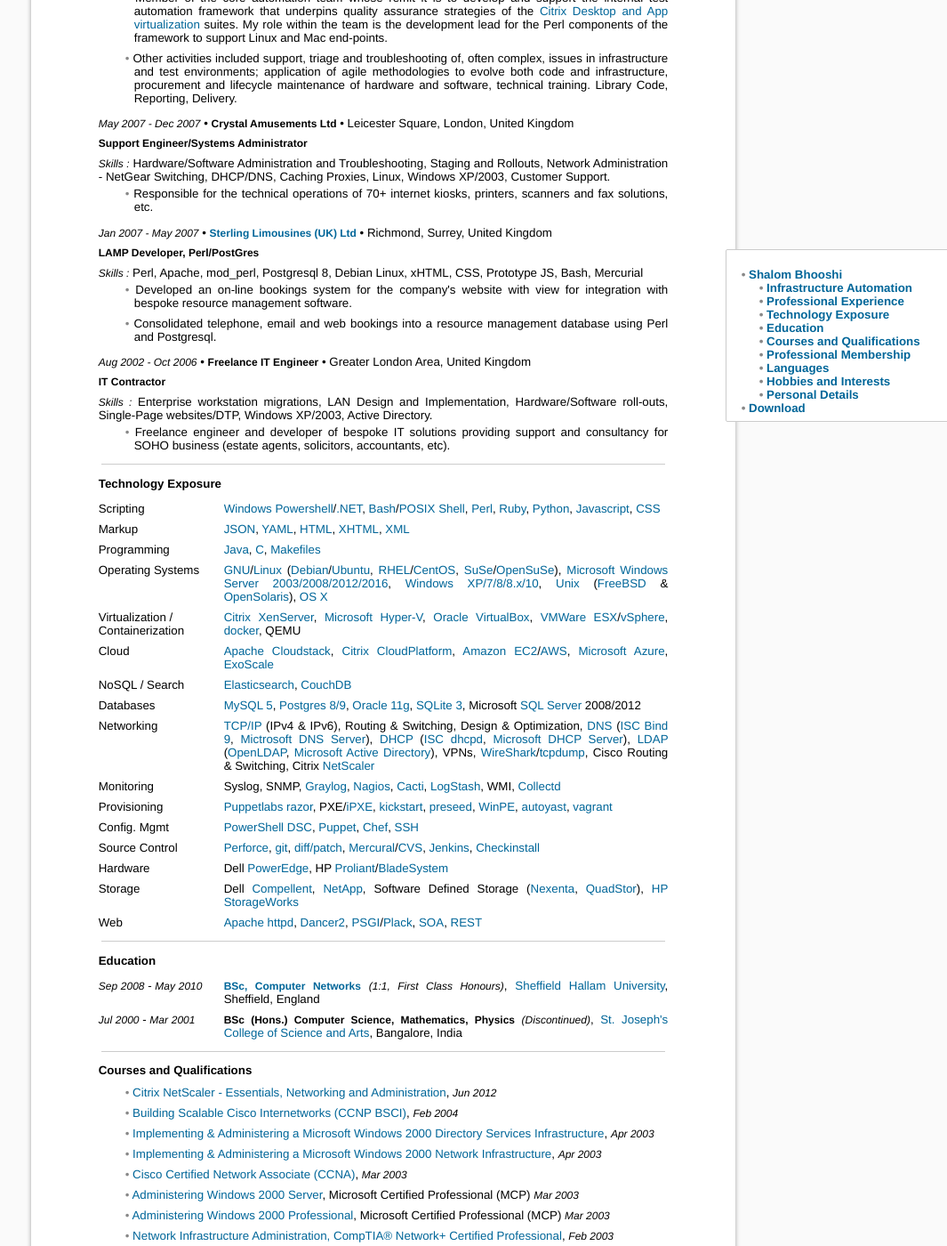
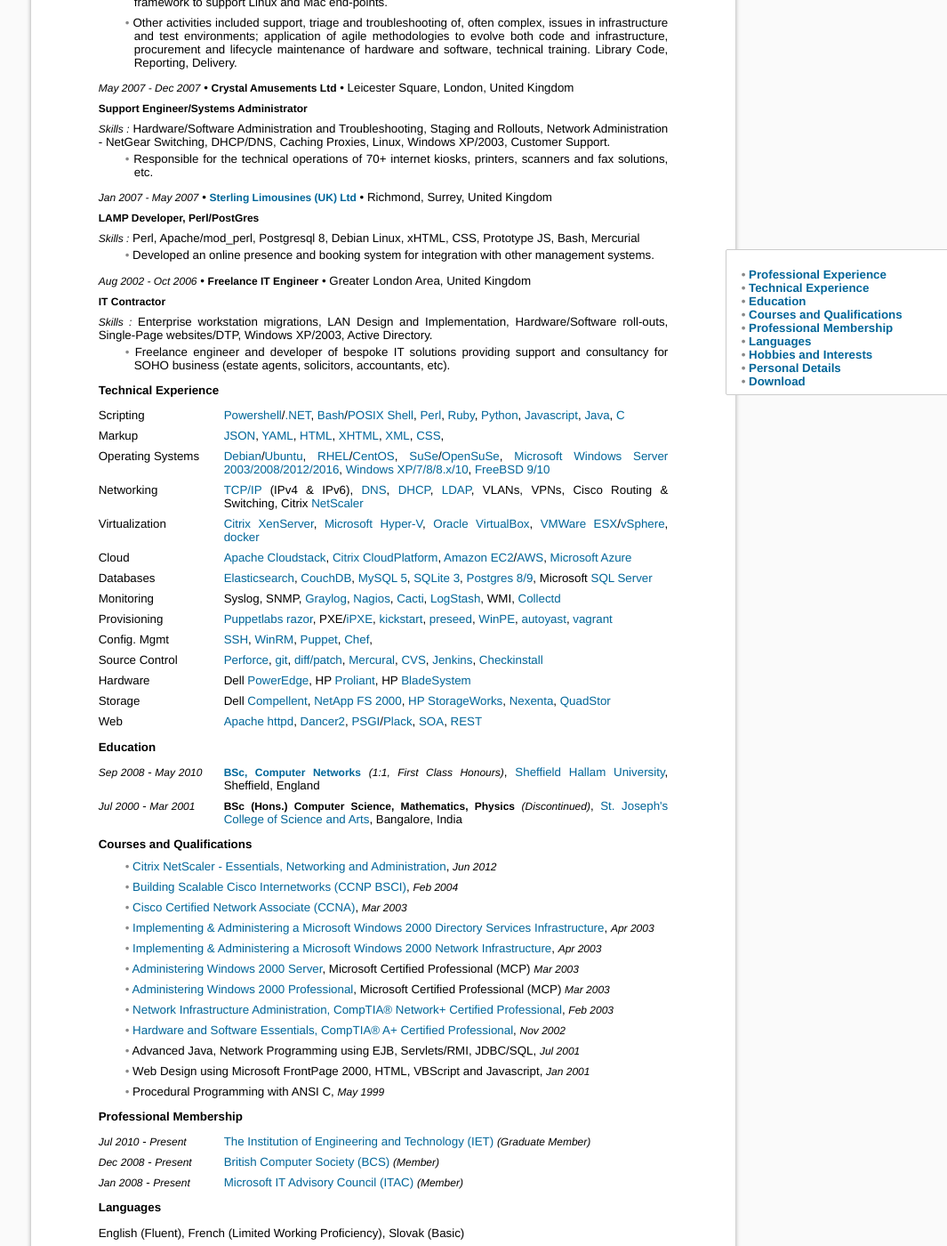
Before and after one commit to shalomb/shalomb, a Jekyll site: the page cv/cv.html, which Jekyll copies as it is, in a window 1280 px wide and 1400 px high, scrolled down 707 px. Shown: the whole window at 89% size, without its empty margins (209-1274 px from the left). Built offline with Jekyll 4.4.1, drawn with Linux system fonts in a browser that asks for light colours; some of the changed text lies outside the part shown.

Commit message:
'Commit 1445006069'

```diff
--- a/cv/cv.html
+++ b/cv/cv.html
@@ -1,53 +1,42 @@
-<!DOCTYPE html PUBLIC "-//W3C//DTD XHTML 1.0 Transitional//EN" "http://www.w3.org/TR/xhtml1/DTD/xhtml1-transitional.dtd">
-<html xmlns="http://www.w3.org/1999/xhtml">
+<!DOCTYPE html>
+<html>
 <head>
-  <meta http-equiv="Content-Type" content="text/html; charset=utf-8" />
-  <meta http-equiv="Content-Style-Type" content="text/css" />
-  <meta name="generator" content="pandoc" />
-  <title></title>
+  <meta charset="utf-8">
+  <meta name="generator" content="pandoc">
+  <meta name="viewport" content="width=device-width, initial-scale=1.0, user-scalable=yes">
+  <meta name="author" content="l: uk.linkedin.com/in/shalombhooshi">
+  <title>Shalom Bhooshi</title>
   <style type="text/css">code{white-space: pre;}</style>
-  <link rel="stylesheet" href="style.css" type="text/css" />
+  <link rel="stylesheet" href="style.css">
+  <!--[if lt IE 9]>
+    <script src="//cdnjs.cloudflare.com/ajax/libs/html5shiv/3.7.3/html5shiv-printshiv.min.js"></script>
+  <![endif]-->
 </head>
 <body>
-<div id="TOC">
+<header>
+<h1 class="title">Shalom Bhooshi</h1>
+<h1 class="subtitle"><em>e:</em> <script type="text/javascript">
+<!--
+h='&#x67;&#x6d;&#x61;&#x69;&#108;&#46;&#x63;&#x6f;&#x6d;';a='&#64;';n='&#x73;&#46;&#98;&#104;&#x6f;&#x6f;&#x73;&#104;&#x69;';e=n+a+h;
+document.write('<a h'+'ref'+'="ma'+'ilto'+':'+e+'">'+e+'<\/'+'a'+'>');
+// -->
+</script><noscript>&#x73;&#46;&#98;&#104;&#x6f;&#x6f;&#x73;&#104;&#x69;&#32;&#x61;&#116;&#32;&#x67;&#x6d;&#x61;&#x69;&#108;&#32;&#100;&#x6f;&#116;&#32;&#x63;&#x6f;&#x6d;</noscript> • <em>T:</em> +421 948 140 290 • <a href="https://www.google.co.uk/maps?q=92,+Kosicka+52/A,+Bratislava,+82108">92, Kosicka, 52/A, Bratislava, 821 08</a></h1>
+<h2 class="author"><em>l:</em> <a href="https://uk.linkedin.com/in/shalombhooshi">uk.linkedin.com/in/shalombhooshi</a></h2>
+<p class="abstract">A skilled engineer with 10 years of practical experience in a wide variety of technologies and settings, most recently in test and infrastructure automation. Core competencies include <strong>Network &amp; Systems Administration</strong> • <strong>Scripting</strong> • <strong>Infrastructure Automation</strong> • <strong>Private Cloud/IaaS</strong> • <strong>Web Technologies</strong> • <strong>Defect Management</strong> • <strong>Continuous Integration</strong> • <strong>Windows</strong> • <strong>Linux</strong></p>
+</header>
+<nav id="TOC">
 <ul>
-<li><a href="#shalom-bhooshi">Shalom Bhooshi</a><ul>
-<li><a href="#infrastructure-automation">Infrastructure Automation</a></li>
 <li><a href="#professional-experience">Professional Experience</a></li>
-<li><a href="#technology-exposure">Technology Exposure</a></li>
+<li><a href="#technical-experience">Technical Experience</a></li>
 <li><a href="#education">Education</a></li>
 <li><a href="#courses-and-qualifications">Courses and Qualifications</a></li>
 <li><a href="#professional-membership">Professional Membership</a></li>
 <li><a href="#languages">Languages</a></li>
 <li><a href="#hobbies-and-interests">Hobbies and Interests</a></li>
 <li><a href="#personal-details">Personal Details</a></li>
-</ul></li>
 <li><a href="#download">Download</a></li>
 </ul>
-</div>
-<h1 id="shalom-bhooshi">Shalom Bhooshi</h1>
-<blockquote>
-<p><em>e:</em> <script type="text/javascript">
-<!--
-h='&#x67;&#x6d;&#x61;&#x69;&#108;&#46;&#x63;&#x6f;&#x6d;';a='&#64;';n='&#x73;&#46;&#98;&#104;&#x6f;&#x6f;&#x73;&#104;&#x69;';e=n+a+h;
-document.write('<a h'+'ref'+'="ma'+'ilto'+':'+e+'">'+e+'<\/'+'a'+'>');
-// -->
-</script><noscript>&#x73;&#46;&#98;&#104;&#x6f;&#x6f;&#x73;&#104;&#x69;&#32;&#x61;&#116;&#32;&#x67;&#x6d;&#x61;&#x69;&#108;&#32;&#100;&#x6f;&#116;&#32;&#x63;&#x6f;&#x6d;</noscript> • <em>T:</em> +421 948 140 290 • <a href="https://www.google.co.uk/maps?q=92,+Kosicka+52/A,+Bratislava,+82108">92, Kosicka, 52/A, Bratislava, 821 08</a></p>
-</blockquote>
-<blockquote>
-<p><a href="https://uk.linkedin.com/in/shalombhooshi">uk.linkedin.com/in/shalombhooshi</a></p>
-</blockquote>
-<hr />
-<h3 id="infrastructure-automation">Infrastructure Automation</h3>
-<p>A skilled engineer with 10 years of practical experience in a wide variety of technologies and settings, most recently in test and infrastructure automation.</p>
-<p>Core competencies include:</p>
-<blockquote>
-<p><strong>Network Design</strong> • <strong>Systems Administration</strong> • <strong>Scripting</strong> • <strong>Infrastructure Automation</strong> • <strong>Private Cloud/IaaS</strong></p>
-</blockquote>
-<blockquote>
-<p><strong>Web Technologies</strong> • <strong>Defect Management</strong> • <strong>Continuous Integration</strong> • <strong>Windows</strong> • <strong>Linux</strong></p>
-</blockquote>
-<hr />
+</nav>
 <h3 id="professional-experience">Professional Experience</h3>
 <p><em>Jul 2010 - Aug 2015</em> • <strong><a href="https://www.citrix.com/">Citrix Systems UK Ltd</a></strong> • Cambridge, United Kingdom</p>
 <p>Citrix solutions power business mobility through secure, mobile workspaces that provide people with instant access to apps, desktops, data and communications on any device, over any network and cloud. With annual revenue in 2014 of $3.14 billion, Citrix solutions are in use at more than 400,000 organizations and by over 100 million users globally.</p>
@@ -67,10 +56,9 @@
 </ul>
 <p><em>Jan 2007 - May 2007</em> • <strong><a href="http://sterlinglimousines.co.uk/">Sterling Limousines (UK) Ltd</a></strong> • Richmond, Surrey, United Kingdom</p>
 <p><strong>LAMP Developer, Perl/PostGres</strong></p>
-<p><em>Skills :</em> Perl, Apache, mod_perl, Postgresql 8, Debian Linux, xHTML, CSS, Prototype JS, Bash, Mercurial</p>
+<p><em>Skills :</em> Perl, Apache/mod_perl, Postgresql 8, Debian Linux, xHTML, CSS, Prototype JS, Bash, Mercurial</p>
 <ul>
-<li>Developed an on-line bookings system for the company's website with view for integration with bespoke resource management software.</li>
-<li>Consolidated telephone, email and web bookings into a resource management database using Perl and Postgresql.</li>
+<li>Developed an online presence and booking system for integration with other management systems.</li>
 </ul>
 <p><em>Aug 2002 - Oct 2006</em> • <strong>Freelance IT Engineer</strong> • Greater London Area, United Kingdom</p>
 <p><strong>IT Contractor</strong></p>
@@ -78,35 +66,28 @@
 <ul>
 <li>Freelance engineer and developer of bespoke IT solutions providing support and consultancy for SOHO business (estate agents, solicitors, accountants, etc).</li>
 </ul>
-<hr />
-<h3 id="technology-exposure">Technology Exposure</h3>
+<h3 id="technical-experience">Technical Experience</h3>
 <dl>
 <dt>Scripting</dt>
-<dd><p><a href="https://en.wikipedia.org/wiki/Windows_PowerShell">Windows Powershell</a>/<a href="http://www.microsoft.com/net">.NET</a>, <a href="https://www.gnu.org/software/bash/">Bash</a>/<a href="http://pubs.opengroup.org/onlinepubs/009695399/utilities/xcu_chap02.html">POSIX Shell</a>, <a href="https://www.perl.org/">Perl</a>, <a href="https://www.ruby-lang.org/en/">Ruby</a>, <a href="https://www.python.org/">Python</a>, <a href="http://www.ecmascript.org/">Javascript</a>, <a href="http://www.w3.org/Style/CSS/Overview.en.html">CSS</a></p>
+<dd><p><a href="https://en.wikipedia.org/wiki/Windows_PowerShell">Powershell</a>/<a href="http://www.microsoft.com/net">.NET</a>, <a href="https://www.gnu.org/software/bash/">Bash</a>/<a href="http://pubs.opengroup.org/onlinepubs/009695399/utilities/xcu_chap02.html">POSIX Shell</a>, <a href="https://www.perl.org/">Perl</a>, <a href="https://www.ruby-lang.org/en/">Ruby</a>, <a href="https://www.python.org/">Python</a>, <a href="http://www.ecmascript.org/">Javascript</a>, <a href="https://en.wikipedia.org/wiki/Java_(programming_language)">Java</a>, <a href="http://flash-gordon.me.uk/ansi.c.txt">C</a></p>
 </dd>
 <dt>Markup</dt>
-<dd><p><a href="http://json.org/">JSON</a>, <a href="http://yaml.org/">YAML</a>, <a href="http://www.w3.org/MarkUp/">HTML</a>, <a href="http://www.w3.org/TR/xhtml1/">XHTML</a>, <a href="http://www.w3.org/XML/">XML</a></p>
-</dd>
-<dt>Programming</dt>
-<dd><p><a href="https://en.wikipedia.org/wiki/Java_(programming_language)">Java</a>, <a href="http://flash-gordon.me.uk/ansi.c.txt">C</a>, <a href="https://www.gnu.org/software/make/">Makefiles</a></p>
+<dd><p><a href="http://json.org/">JSON</a>, <a href="http://yaml.org/">YAML</a>, <a href="http://www.w3.org/MarkUp/">HTML</a>, <a href="http://www.w3.org/TR/xhtml1/">XHTML</a>, <a href="http://www.w3.org/XML/">XML</a>, <a href="http://www.w3.org/Style/CSS/Overview.en.html">CSS</a>,</p>
 </dd>
 <dt>Operating Systems</dt>
-<dd><p><a href="http://www.gnu.org/gnu/">GNU</a>/<a href="https://www.kernel.org/category/about.html">Linux</a> (<a href="http://www.debian.org/">Debian</a>/<a href="http://www.ubuntu.com/">Ubuntu</a>, <a href="http://www.redhat.com/en/technologies/linux-platforms/enterprise-linux">RHEL</a>/<a href="https://www.centos.org/">CentOS</a>, <a href="https://www.suse.com/products/server/">SuSe</a>/<a href="https://www.opensuse.org/">OpenSuSe</a>), <a href="http://www.microsoft.com/en-us/server-cloud/products/windows-server-2012-r2/">Microsoft Windows Server 2003/2008/2012/2016</a>, <a href="http://www.microsoft.com/en-gb/windows">Windows XP/7/8/8.x/10</a>, <a href="http://www.unix.org/">Unix</a> (<a href="http://www.freebsd.org/">FreeBSD</a> &amp; <a href="http://openindiana.org/">OpenSolaris</a>), <a href="http://www.apple.com/osx/">OS X</a></p>
+<dd><p><a href="http://www.debian.org/">Debian</a>/<a href="http://www.ubuntu.com/">Ubuntu</a>, <a href="http://www.redhat.com/en/technologies/linux-platforms/enterprise-linux">RHEL</a>/<a href="https://www.centos.org/">CentOS</a>, <a href="https://www.suse.com/products/server/">SuSe</a>/<a href="https://www.opensuse.org/">OpenSuSe</a>, <a href="http://www.microsoft.com/en-us/server-cloud/products/windows-server-2012-r2/">Microsoft Windows Server 2003/2008/2012/2016</a>, <a href="http://www.microsoft.com/en-gb/windows">Windows XP/7/8/8.x/10</a>, <a href="http://www.freebsd.org/">FreeBSD 9/10</a></p>
 </dd>
-<dt>Virtualization / Containerization</dt>
-<dd><p><a href="http://xenserver.org/">Citrix XenServer</a>, <a href="http://www.microsoft.com/en-us/server-cloud/solutions/virtualization.aspx">Microsoft Hyper-V</a>, <a href="https://www.virtualbox.org/">Oracle VirtualBox</a>, <a href="https://www.vmware.com/products/esxi-and-esx/overview">VMWare ESX</a>/<a href="http://www.vmware.com/products/vsphere">vSphere</a>, <a href="https://www.docker.com/">docker</a>, QEMU</p>
+<dt>Networking</dt>
+<dd><p><a href="https://en.wikipedia.org/wiki/Internet_protocol_suite">TCP/IP</a> (IPv4 &amp; IPv6), <a href="https://en.wikipedia.org/wiki/Domain_Name_System">DNS</a>, <a href="https://en.wikipedia.org/wiki/Dynamic_Host_Configuration_Protocol">DHCP</a>, <a href="https://en.wikipedia.org/wiki/Lightweight_Directory_Access_Protocol">LDAP</a>, VLANs, VPNs, Cisco Routing &amp; Switching, Citrix <a href="https://www.citrix.com/products/netscaler">NetScaler</a></p>
+</dd>
+<dt>Virtualization</dt>
+<dd><p><a href="http://xenserver.org/">Citrix XenServer</a>, <a href="http://www.microsoft.com/en-us/server-cloud/solutions/virtualization.aspx">Microsoft Hyper-V</a>, <a href="https://www.virtualbox.org/">Oracle VirtualBox</a>, <a href="https://www.vmware.com/products/esxi-and-esx/overview">VMWare ESX</a>/<a href="http://www.vmware.com/products/vsphere">vSphere</a>, <a href="https://www.docker.com/">docker</a></p>
 </dd>
 <dt>Cloud</dt>
-<dd><p><a href="http://cloudstack.apache.org/">Apache Cloudstack</a>, <a href="https://www.citrix.com/products/cloudplatform/overview.html">Citrix CloudPlatform</a>, <a href="https://aws.amazon.com/ec2/">Amazon EC2</a>/<a href="https://aws.amazon.com/">AWS</a>, <a href="https://azure.microsoft.com/en-gb/overview/what-is-azure/">Microsoft Azure</a>, <a href="https://www.exoscale.ch/">ExoScale</a></p>
-</dd>
-<dt>NoSQL / Search</dt>
-<dd><p><a href="https://www.elastic.co/">Elasticsearch</a>, <a href="http://couchdb.apache.org/">CouchDB</a></p>
+<dd><p><a href="http://cloudstack.apache.org/">Apache Cloudstack</a>, <a href="https://www.citrix.com/products/cloudplatform/overview.html">Citrix CloudPlatform</a>, <a href="https://aws.amazon.com/ec2/">Amazon EC2</a>/<a href="https://aws.amazon.com/">AWS</a>, <a href="https://azure.microsoft.com/en-gb/overview/what-is-azure/">Microsoft Azure</a></p>
 </dd>
 <dt>Databases</dt>
-<dd><p><a href="http://www.mysql.com/why-mysql/">MySQL 5</a>, <a href="http://www.postgresql.org/">Postgres 8/9</a>, <a href="https://www.oracle.com/database/index.html">Oracle 11g</a>, <a href="http://sqlite.org/">SQLite 3</a>, Microsoft <a href="http://www.microsoft.com/en-gb/server-cloud/products/sql-server/">SQL Server</a> 2008/2012</p>
-</dd>
-<dt>Networking</dt>
-<dd><p><a href="https://en.wikipedia.org/wiki/Internet_protocol_suite">TCP/IP</a> (IPv4 &amp; IPv6), Routing &amp; Switching, Design &amp; Optimization, <a href="https://en.wikipedia.org/wiki/Domain_Name_System">DNS</a> (<a href="https://www.isc.org/downloads/bind/">ISC Bind 9</a>, <a href="https://technet.microsoft.com/en-us/windowsserver/dd448607.aspx">Mictrosoft DNS Server</a>), <a href="https://en.wikipedia.org/wiki/Dynamic_Host_Configuration_Protocol">DHCP</a> (<a href="https://www.isc.org/downloads/dhcp/">ISC dhcpd</a>, <a href="https://technet.microsoft.com/en-us/windowsserver/dd448608.aspx">Microsoft DHCP Server</a>), <a href="https://en.wikipedia.org/wiki/Lightweight_Directory_Access_Protocol">LDAP</a> (<a href="http://www.openldap.org/">OpenLDAP</a>, <a href="https://msdn.microsoft.com/en-us/library/aa746492(v=vs.85).aspx">Microsoft Active Directory</a>), VPNs, <a href="https://www.wireshark.org/">WireShark</a>/<a href="http://www.tcpdump.org/">tcpdump</a>, Cisco Routing &amp; Switching, Citrix <a href="https://www.citrix.com/products/netscaler">NetScaler</a></p>
+<dd><p><a href="https://www.elastic.co/">Elasticsearch</a>, <a href="http://couchdb.apache.org/">CouchDB</a>, <a href="http://www.mysql.com/why-mysql/">MySQL 5</a>, <a href="http://sqlite.org/">SQLite 3</a>, <a href="http://www.postgresql.org/">Postgres 8/9</a>, Microsoft <a href="http://www.microsoft.com/en-gb/server-cloud/products/sql-server/">SQL Server</a></p>
 </dd>
 <dt>Monitoring</dt>
 <dd><p>Syslog, SNMP, <a href="https://www.graylog.org/">Graylog</a>, <a href="https://www.nagios.org/about/overview/">Nagios</a>, <a href="http://www.cacti.net/">Cacti</a>, <a href="https://www.elastic.co/products/logstash">LogStash</a>, WMI, <a href="https://collectd.org/">Collectd</a></p>
@@ -115,22 +96,21 @@
 <dd><p><a href="https://puppetlabs.com/solutions/next-generation-provisioning">Puppetlabs razor</a>, PXE/<a href="http://ipxe.org/">iPXE</a>, <a href="https://access.redhat.com/documentation/en-US/Red_Hat_Enterprise_Linux/6/html/Installation_Guide/ch-kickstart2.html#s1-kickstart2-whatis">kickstart</a>, <a href="https://wiki.debian.org/DebianInstaller/Preseed">preseed</a>, <a href="https://technet.microsoft.com/en-us/library/cc766093(v=ws.10).aspx">WinPE</a>, <a href="http://users.suse.com/~ug/autoyast_doc/introduction.html">autoyast</a>, <a href="https://www.vagrantup.com/">vagrant</a></p>
 </dd>
 <dt>Config. Mgmt</dt>
-<dd><p><a href="https://technet.microsoft.com/en-us/library/dn249912.aspx">PowerShell DSC</a>, <a href="https://puppetlabs.com/puppet/puppet-enterprise">Puppet</a>, <a href="https://www.chef.io/">Chef</a>, <a href="http://www.openssh.com/">SSH</a></p>
+<dd><p><a href="http://www.openssh.com/">SSH</a>, <a href="https://msdn.microsoft.com/en-us/library/aa384426%28v=vs.85%29.aspx?f=255&amp;MSPPError=-2147217396">WinRM</a>, <a href="https://puppetlabs.com/puppet/puppet-enterprise">Puppet</a>, <a href="https://www.chef.io/">Chef</a>,</p>
 </dd>
 <dt>Source Control</dt>
-<dd><p><a href="http://www.perforce.com/">Perforce</a>, <a href="https://git-scm.com/">git</a>, <a href="http://jungels.net/articles/diff-patch-ten-minutes.html">diff/patch</a>, <a href="https://mercurial.selenic.com/">Mercural</a>/<a href="http://www.nongnu.org/cvs/">CVS</a>, <a href="https://wiki.jenkins-ci.org/display/JENKINS/Meet+Jenkins">Jenkins</a>, <a href="http://asic-linux.com.mx/~izto/checkinstall/">Checkinstall</a></p>
+<dd><p><a href="http://www.perforce.com/">Perforce</a>, <a href="https://git-scm.com/">git</a>, <a href="http://jungels.net/articles/diff-patch-ten-minutes.html">diff/patch</a>, <a href="https://mercurial.selenic.com/">Mercural</a>, <a href="http://www.nongnu.org/cvs/">CVS</a>, <a href="https://wiki.jenkins-ci.org/display/JENKINS/Meet+Jenkins">Jenkins</a>, <a href="http://asic-linux.com.mx/~izto/checkinstall/">Checkinstall</a></p>
 </dd>
 <dt>Hardware</dt>
-<dd><p>Dell <a href="http://www.dell.com/us/business/p/poweredge-rack-servers">PowerEdge</a>, HP <a href="http://www8.hp.com/us/en/products/proliant-servers/">Proliant</a>/<a href="http://www8.hp.com/us/en/products/servers/bladesystem/">BladeSystem</a></p>
+<dd><p>Dell <a href="http://www.dell.com/us/business/p/poweredge-rack-servers">PowerEdge</a>, HP <a href="http://www8.hp.com/us/en/products/proliant-servers/">Proliant</a>, HP <a href="http://www8.hp.com/us/en/products/servers/bladesystem/">BladeSystem</a></p>
 </dd>
 <dt>Storage</dt>
-<dd><p>Dell <a href="http://www.dell.com/us/business/p/dell-compellent">Compellent</a>, <a href="http://www.netapp.com/us/products/storage-systems/">NetApp</a>, Software Defined Storage (<a href="https://nexenta.com/">Nexenta</a>, <a href="http://www.quadstor.com/">QuadStor</a>), <a href="http://www8.hp.com/h20195/v2/GetHTML.aspx?docname=c04168365">HP StorageWorks</a></p>
+<dd><p>Dell <a href="http://www.dell.com/us/business/p/dell-compellent">Compellent</a>, <a href="http://www.netapp.com/us/products/storage-systems/">NetApp FS 2000</a>, <a href="http://www8.hp.com/h20195/v2/GetHTML.aspx?docname=c04168365">HP StorageWorks</a>, <a href="https://nexenta.com/">Nexenta</a>, <a href="http://www.quadstor.com/">QuadStor</a></p>
 </dd>
 <dt>Web</dt>
 <dd><p><a href="http://httpd.apache.org/">Apache httpd</a>, <a href="http://perldancer.org/">Dancer2</a>, <a href="https://en.wikipedia.org/wiki/PSGI">PSGI</a>/<a href="http://plackperl.org/">Plack</a>, <a href="https://www.opengroup.org/soa/source-book/soa/soa.htm">SOA</a>, <a href="https://www.ics.uci.edu/~fielding/pubs/dissertation/rest_arch_style.htm">REST</a></p>
 </dd>
 </dl>
-<hr />
 <h3 id="education">Education</h3>
 <dl>
 <dt><em>Sep</em> <em>2008</em> - <em>May</em> <em>2010</em></dt>
@@ -140,14 +120,13 @@
 <dd><p><strong>BSc (Hons.) Computer Science, Mathematics, Physics</strong> <em>(Discontinued)</em>, <a href="http://www.sjc.ac.in">St. Joseph's College of Science and Arts</a>, Bangalore, India</p>
 </dd>
 </dl>
-<hr />
 <h3 id="courses-and-qualifications">Courses and Qualifications</h3>
 <ul>
 <li><a href="http://training.citrix.com/mod/ctxcatalog/course.php?id=497">Citrix NetScaler - Essentials, Networking and Administration</a>, <em>Jun 2012</em></li>
 <li><a href="https://www.cbtnuggets.com/it-training/cisco-642-901-ccnp-bsci">Building Scalable Cisco Internetworks (CCNP BSCI)</a>, <em>Feb 2004</em></li>
+<li><a href="http://www.cisco.com/web/learning/exams/list/ccna_composite.html#~Topics">Cisco Certified Network Associate (CCNA)</a>, <em>Mar 2003</em></li>
 <li><a href="https://web.archive.org/web/20081222080658/http://www.microsoft.com/learning/en/us/exams/70-217.mspx#EHE">Implementing &amp; Administering a Microsoft Windows 2000 Directory Services Infrastructure</a>, <em>Apr 2003</em></li>
 <li><a href="https://web.archive.org/web/20141221185633/https://www.microsoft.com/learning/en/us/exams/70-216.mspx#E3E">Implementing &amp; Administering a Microsoft Windows 2000 Network Infrastructure</a>, <em>Apr 2003</em></li>
-<li><a href="http://www.cisco.com/web/learning/exams/list/ccna_composite.html#~Topics">Cisco Certified Network Associate (CCNA)</a>, <em>Mar 2003</em></li>
 <li><a href="https://web.archive.org/web/20141221185902/https://www.microsoft.com/learning/en/us/exams/70-215.mspx#E3E">Administering Windows 2000 Server</a>, Microsoft Certified Professional (MCP) <em>Mar 2003</em></li>
 <li><a href="https://web.archive.org/web/20141221190036/https://www.microsoft.com/learning/en/us/exams/70-210.mspx#ECF">Administering Windows 2000 Professional</a>, Microsoft Certified Professional (MCP) <em>Mar 2003</em></li>
 <li><a href="http://certification.comptia.org/certifications/network">Network Infrastructure Administration, CompTIA® Network+ Certified Professional</a>, <em>Feb 2003</em></li>
@@ -156,7 +135,6 @@
 <li>Web Design using Microsoft FrontPage 2000, HTML, VBScript and Javascript, <em>Jan 2001</em></li>
 <li>Procedural Programming with ANSI C, <em>May 1999</em></li>
 </ul>
-<hr />
 <h3 id="professional-membership">Professional Membership</h3>
 <dl>
 <dt><em>Jul</em> <em>2010</em> - <em>Present</em></dt>
@@ -169,13 +147,10 @@
 <dd><p><a href="https://microsoft-itcouncil.com/">Microsoft IT Advisory Council (ITAC)</a> <em>(Member)</em></p>
 </dd>
 </dl>
-<hr />
 <h3 id="languages">Languages</h3>
 <p>English (Fluent), French (Limited Working Proficiency), Slovak (Basic)</p>
-<hr />
 <h3 id="hobbies-and-interests">Hobbies and Interests</h3>
 <p>Hiking &amp; the Outdoors • Music &amp; playing the guitar • Badminton • Amateur Photography • Hacking <a href="https://www.debian.org/">Debian GNU/Linux</a> for fun</p>
-<hr />
 <h3 id="personal-details">Personal Details</h3>
 <dl>
 <dt>Telephone</dt>
@@ -199,20 +174,10 @@
 <dd><p>British</p>
 </dd>
 </dl>
-<hr />
-<h1 id="download">Download</h1>
+<h3 id="download">Download</h3>
 <dl>
-<dt><strong>PDF </strong></dt>
-<dd><p><a href="cv.pdf">shalom_bhooshi-resume-2015-10.pdf</a></p>
-</dd>
-<dt><strong>Open Office </strong></dt>
-<dd><p><a href="cv.odt">shalom_bhooshi-resume-2015-10.odt</a></p>
-</dd>
-<dt><strong>Microsoft Word </strong></dt>
-<dd><p><a href="cv.docx">shalom_bhooshi-resume-2015-10.docx</a></p>
-</dd>
-<dt><strong>Plain Text</strong></dt>
-<dd><p><a href="cv.txt">shalom_bhooshi-resume-2015-10.txt</a></p>
+<dt><strong>PDF Version</strong></dt>
+<dd><a href="http://shalomb.github.io/cv/cv.pdf">shalom_bhooshi-resume-2015-10.pdf</a>
 </dd>
 </dl>
 </body>
```
Also changed, not shown: cv/cv.md (+28 -72 lines), cv/cv.txt (+42 -50 lines), 5 other files.
